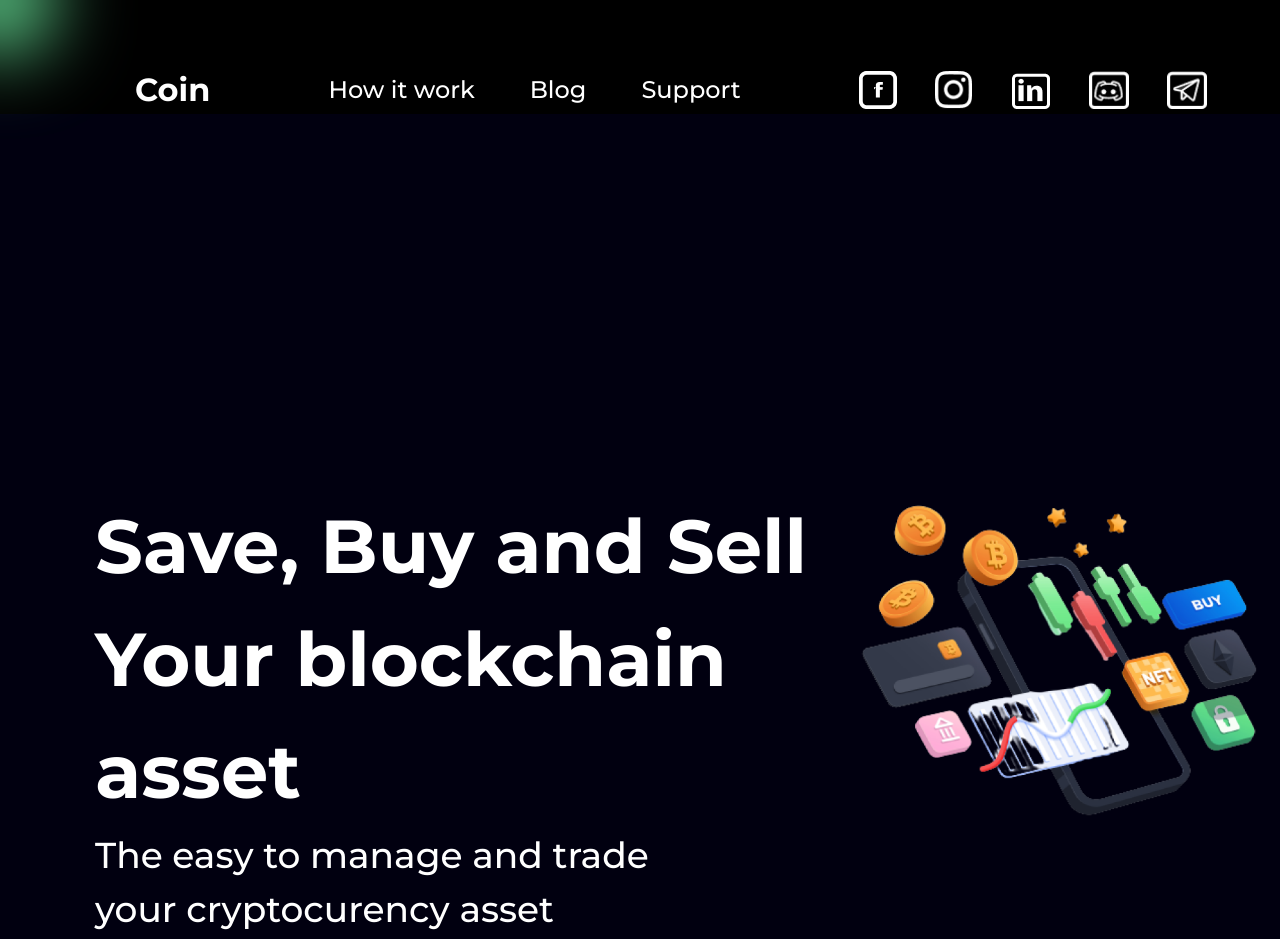
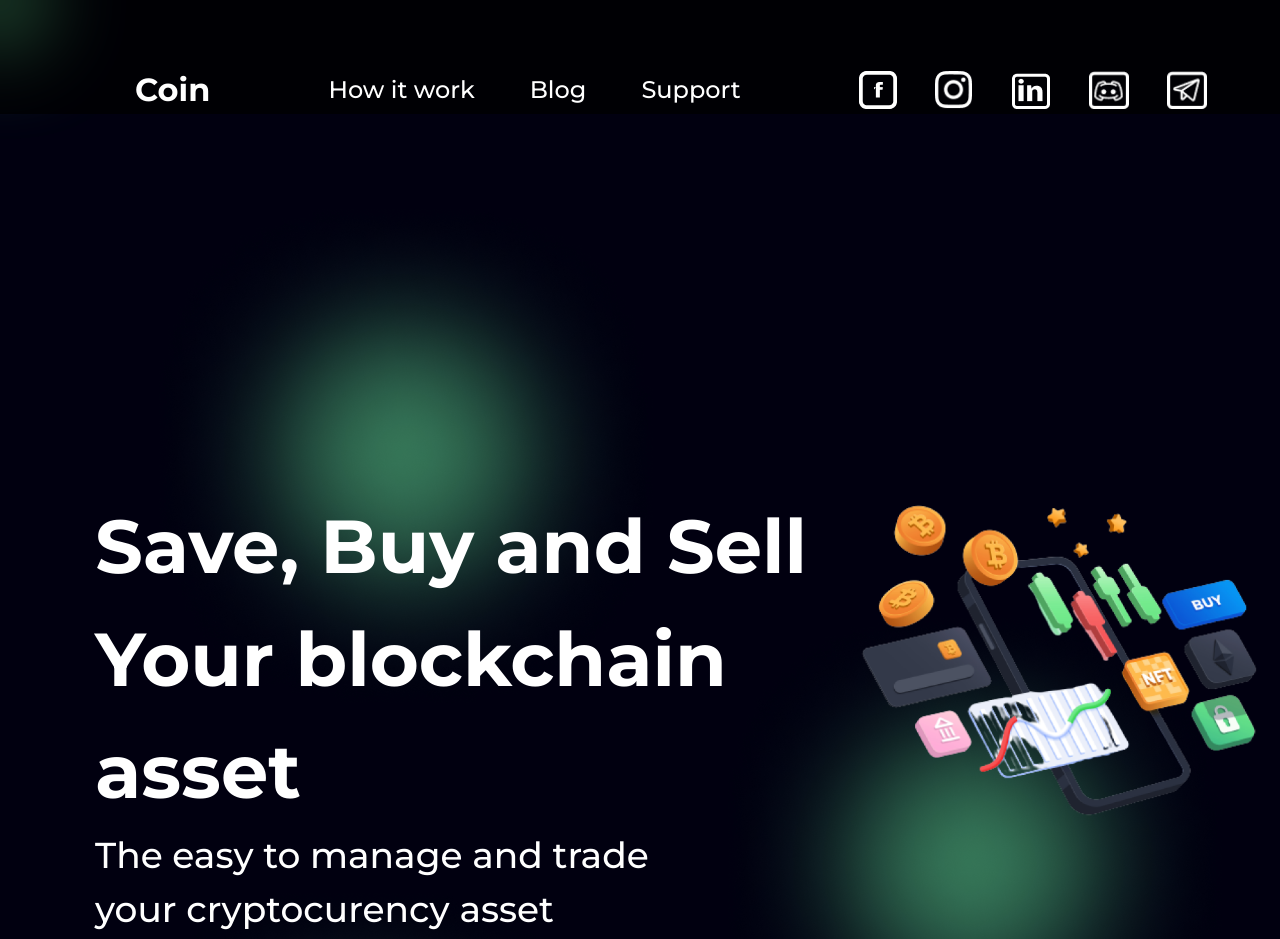
Before and after one commit to Maarma/Crypto, a website: page src/index.html in a window 1280 px wide. Shown: the top 939 px of the page. Drawn offline with Linux system fonts and the light colour scheme; no server answers.

Commit message:
bg ellipses added

```diff
--- a/src/coin.js
+++ b/src/coin.js
@@ -27,14 +27,14 @@ fetch(`https://${BASE_URL}/coins`, {
           <div class="flex mb-2">
             <div class="flex place-items-center justify-around w-2/3">
               <img class="w-12 h-12 object-cover" src="${coin.iconUrl}" alt="${coin.name}">
-              <p>${coin.symbol}</p>
+              <p class="mx-2">${coin.symbol}</p>
               <p class="text-[1.5vh] opacity-70">${coin.name}</p>
             </div>
             <img class="mx-auto mt-4 h-4 v-4" src="" alt="">
           </div>
           <div class="grid gap-2 px-6 pt-6 pb-2">
-            <p class="text-2xl">$${Number(coin.price).toFixed(2)}</p>
-            <p>${coin.change}%</p>
+            <p class="text-2xl">$ ${Number(coin.price).toFixed(2)}</p>
+            <p>${coin.change} %</p>
           </div>
         `;
       marketTrendsWrapper.append(article);
--- a/src/cursor.css
+++ b/src/cursor.css
@@ -27,3 +27,15 @@ px:root {
     left: 750px;
     top: 2010px;
 }
+body {
+    background-image: url("/src/images/Ellipse.png"),
+    url("/src/images/Ellipse.png"),
+    url("/src/images/Ellipse.png"),
+    url("/src/images/Ellipse.png"),
+    url("/src/images/Ellipse.png"),
+    url("/src/images/Ellipse.png");
+    background-repeat: no-repeat, no-repeat, no-repeat,
+    no-repeat, no-repeat;
+    background-position: 141px 191px, 710px 600px,100px 875px,
+    0px 1440px, 825px 5150px, -80px 5300px;
+}
--- a/src/index.html
+++ b/src/index.html
@@ -24,7 +24,7 @@
 <body class="bg-[#010010] font-montserrat max-w-[1440px] place-self-center overflow-x-hidden">
     <div class="place-self-center px-[auto]">
         <div id="cursor" class="absolute bg-[#73FDAA] rounded-full pointer-events-none blur-2xl"></div>
-<nav class="flex justify-between items-center pt-[66px] pxsticky top-0 bg-black z-50">
+    <nav class="bg-black bg-opacity-70 flex justify-between items-center pt-[66px] sticky top-0 z-50">
 
     <div class="font-bold text-[32px] text-white flex">
         <a href=""><p class="pl-[135px]">Coin</p></a>
@@ -42,6 +42,7 @@
         <a href=""><img src="/src/images/telegram.png" alt="telegram" class="h-[38px] pr-[73px]"></a>
     </div>
 </nav>
+
 <section class="flex pt-[376px]">
     <div class=" ml-[95px]">
         <p class="font-bold text-[75px] w-[737px] text-white">Save, Buy and Sell
@@ -101,11 +102,11 @@
         <p class="font-bold text-white text-[48px] ml-[69px]">Market Trend</p>
     </div>
 
-    <section id="market_trends" class="grid pt-20 gap-6 grid-cols-1 lg:grid-cols-4 text-white mx-[auto]">
+    <section id="market_trends" class="grid pt-20 gap-6 grid-cols-1 lg:grid-cols-4 text-white mx-[auto] ml-[100px]">
 
     </section>
 
-    <footer class="w-[1020px] h-[259px] border-4 border-opacity-40 border-[#73FDAA] rounded ml-[190px] mb-[85px] mt-[180px]">
+    <footer class="w-[1020px] h-[259px] border-4 border-opacity-40 border-[#73FDAA] rounded ml-[190px] mb-[85px] mt-[180px] relative z-10">
         <p class="font-bold text-white text-[36px] mt-[33px] text-center">Want to be aware of all update</p>
         <form>
             <input class="h-[61px] w-[695px] rounded ml-[40px] mt-[55px]">
```
Also changed, not shown: dist/output.css, src/images/Ellipse.png (added).
